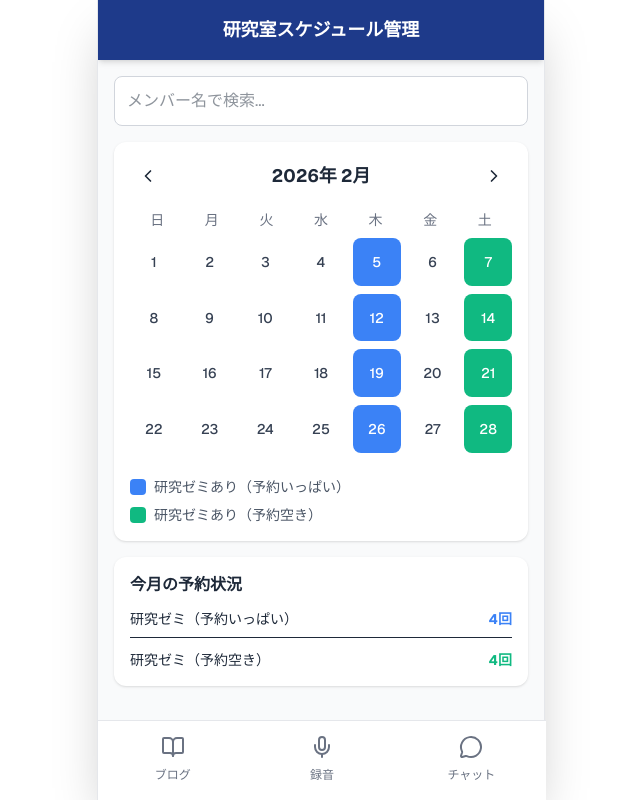
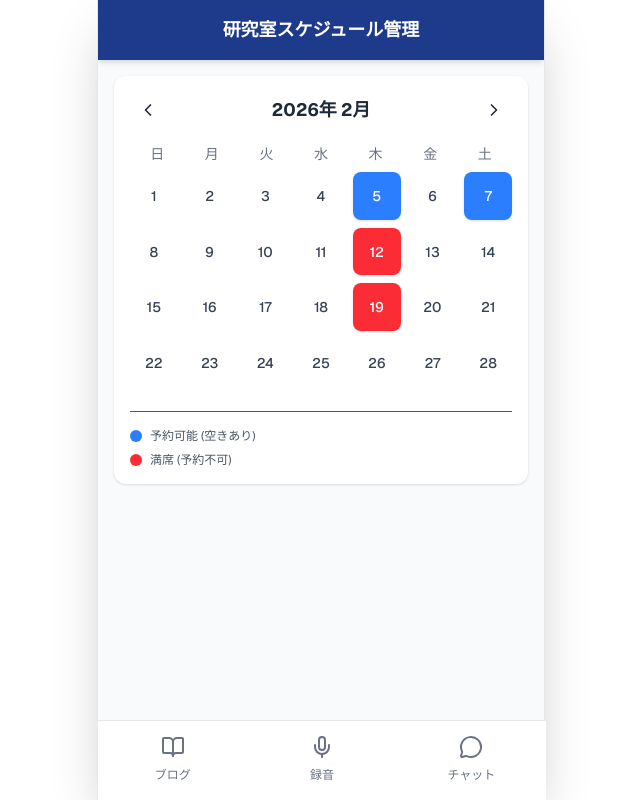
Before and after one commit to Mackey4869/ChatBot, a Next.js app in the folder frontend/: page / in a window 1280 px wide. Shown: the whole page, without its empty margins (319-959 px from the left). Built offline with nearby package versions, Linux system fonts and the light colour scheme.

Commit message:
追加で修正しました

```diff
--- a/frontend/app/page.tsx
+++ b/frontend/app/page.tsx
@@ -1,28 +1,102 @@
+"use client";
+
+import { useState } from "react";
 import MobileLayout from "@/components/layout/mobile-layout";
-import { ChevronLeft, ChevronRight } from "lucide-react";
+import { ChevronLeft, ChevronRight, X, Clock, CheckCircle, User } from "lucide-react";
+
+// --- 型定義 ---
+
+// 予約時の選択肢
+type ReservationStatus = "◎" | "○" | "△" | "×";
+
+// 1つのゼミ枠（1対1なので定員は常に1）
+type SeminarSlot = {
+  id: string;
+  time: string;      // 時間帯
+  title: string;     // ゼミ名
+  capacity: number;  // 定員 (基本1)
+  booked: number;    // 現在の予約数 (0か1)
+  tutor?: string;    // 担当者名（1on1なので相手を表示すると親切）
+};
+
+// 1日のデータ
+type DayData = {
+  slots: SeminarSlot[];
+};
+
+// --- モックデータ生成 (2026年2月) ---
+const MOCK_DB: { [day: number]: DayData } = {
+  // 2/5: 14:00は空き, 15:00は埋まっている
+  5: {
+    slots: [
+      { id: "s1", time: "14:00-15:00", title: "個別進捗報告", capacity: 1, booked: 0, tutor: "佐藤教授" },
+      { id: "s2", time: "15:00-16:00", title: "個別進捗報告", capacity: 1, booked: 1, tutor: "佐藤教授" },
+    ]
+  },
+  // 2/12: すべて埋まっている (満席)
+  12: {
+    slots: [
+      { id: "s3", time: "10:00-11:00", title: "論文指導", capacity: 1, booked: 1, tutor: "田中准教授" },
+      { id: "s4", time: "11:00-12:00", title: "論文指導", capacity: 1, booked: 1, tutor: "田中准教授" },
+    ]
+  },
+  // 2/19: すべて埋まっている (満席)
+  19: {
+    slots: [
+      { id: "s5", time: "13:00-14:00", title: "メンタリング", capacity: 1, booked: 1 },
+    ]
+  },
+  // 2/7: すべて空いている
+  7: {
+    slots: [
+      { id: "s6", time: "14:00-15:00", title: "研究相談", capacity: 1, booked: 0 },
+      { id: "s7", time: "15:00-16:00", title: "研究相談", capacity: 1, booked: 0 },
+    ]
+  },
+};
 
 export default function HomePage() {
-  // カレンダーのモックデータ (2026年2月)
+  const [selectedDate, setSelectedDate] = useState<number | null>(null);
+  const [userSelection, setUserSelection] = useState<{ [slotId: string]: ReservationStatus }>({});
+
   const days = Array.from({ length: 28 }, (_, i) => i + 1);
   const weekDays = ["日", "月", "火", "水", "木", "金", "土"];
 
-  // 状態のモック (full: 予約いっぱい, open: 予約空き)
-  const status: { [key: number]: "full" | "open" | null } = {
-    5: "full", 12: "full", 19: "full", 26: "full", // 水曜はいっぱい
-    7: "open", 14: "open", 21: "open", 28: "open", // 金曜は空き
+  // --- 色判定ロジック (1対1対応版) ---
+  const getDateStatusColor = (day: number) => {
+    const data = MOCK_DB[day];
+
+    // データがない日はグレー
+    if (!data || data.slots.length === 0) return "bg-transparent text-gray-700 hover:bg-gray-100";
+
+    // その日の全スロットを確認
+    // すべてのスロットが満席(booked >= capacity)なら「赤」
+    // ひとつでも空きがあれば「青」
+
+    const isAllFull = data.slots.every(slot => slot.booked >= slot.capacity);
+
+    if (isAllFull) {
+      return "bg-red-500 text-white shadow-sm hover:opacity-90"; // 満席
+    } else {
+      return "bg-blue-500 text-white shadow-sm hover:opacity-90"; // 空きあり
+    }
   };
+
+  // 予約選択のハンドラ
+  const handleSelection = (slotId: string, status: ReservationStatus) => {
+    setUserSelection(prev => ({
+      ...prev,
+      [slotId]: status
+    }));
+  };
+
+  const currentDayData = selectedDate ? MOCK_DB[selectedDate] : null;
 
   return (
     <MobileLayout title="研究室スケジュール管理">
       <div className="p-4 space-y-4">
-        {/* 検索バー */}
-        <input
-          type="text"
-          placeholder="メンバー名で検索..."
-          className="w-full p-3 rounded-lg border border-gray-300 bg-white focus:outline-none focus:ring-2 focus:ring-blue-500"
-        />
 
-        {/* カレンダーカード */}
+        {/* カレンダー */}
         <div className="bg-white rounded-xl shadow-sm p-4">
           <div className="flex items-center justify-between mb-4">
             <button className="p-2 hover:bg-gray-100 rounded-full"><ChevronLeft size={20} /></button>
@@ -30,67 +104,137 @@ export default function HomePage() {
             <button className="p-2 hover:bg-gray-100 rounded-full"><ChevronRight size={20} /></button>
           </div>
 
-          {/* 曜日ヘッダー */}
           <div className="grid grid-cols-7 text-center mb-2 text-gray-500 text-sm">
-            {weekDays.map((day) => (
-              <div key={day}>{day}</div>
+            {weekDays.map((day) => <div key={day}>{day}</div>)}
+          </div>
+
+          <div className="grid grid-cols-7 gap-2 text-center">
+            {days.map((day) => (
+              <button
+                key={day}
+                onClick={() => setSelectedDate(day)}
+                className={`aspect-square flex items-center justify-center rounded-lg text-sm font-medium transition-all ${getDateStatusColor(day)}`}
+              >
+                {day}
+              </button>
             ))}
           </div>
 
-          {/* 日付グリッド */}
-          <div className="grid grid-cols-7 gap-2 text-center">
-            {days.map((day) => {
-              const st = status[day];
-              let bgClass = "bg-transparent";
-              let textClass = "text-gray-700";
-
-              if (st === "full") {
-                bgClass = "bg-[#3b82f6]"; // Blue
-                textClass = "text-white";
-              } else if (st === "open") {
-                bgClass = "bg-[#10b981]"; // Green
-                textClass = "text-white";
-              }
-
-              return (
-                <div
-                  key={day}
-                  className={`aspect-square flex items-center justify-center rounded-lg text-sm font-medium ${bgClass} ${textClass}`}
-                >
-                  {day}
-                </div>
-              );
-            })}
-          </div>
-
           {/* 凡例 */}
-          <div className="mt-6 space-y-2 text-sm text-gray-600">
+          <div className="mt-6 space-y-2 text-xs text-gray-600 border-t pt-4">
             <div className="flex items-center gap-2">
-              <span className="w-4 h-4 rounded bg-[#3b82f6]"></span>
-              <span>研究ゼミあり（予約いっぱい）</span>
+              <span className="w-3 h-3 rounded-full bg-blue-500"></span>
+              <span>予約可能 (空きあり)</span>
             </div>
             <div className="flex items-center gap-2">
-              <span className="w-4 h-4 rounded bg-[#10b981]"></span>
-              <span>研究ゼミあり（予約空き）</span>
-            </div>
-          </div>
-        </div>
-
-        {/* 今月の予約状況サマリ */}
-        <div className="bg-white rounded-xl shadow-sm p-4">
-          <h3 className="font-bold mb-3">今月の予約状況</h3>
-          <div className="space-y-2 text-sm">
-            <div className="flex justify-between border-b pb-2">
-              <span>研究ゼミ（予約いっぱい）</span>
-              <span className="text-[#3b82f6] font-bold">4回</span>
-            </div>
-            <div className="flex justify-between pt-1">
-              <span>研究ゼミ（予約空き）</span>
-              <span className="text-[#10b981] font-bold">4回</span>
+              <span className="w-3 h-3 rounded-full bg-red-500"></span>
+              <span>満席 (予約不可)</span>
             </div>
           </div>
         </div>
       </div>
+
+      {/* --- 予約モーダル --- */}
+      {selectedDate && (
+        <div className="fixed inset-0 bg-black/50 z-[100] flex items-end sm:items-center justify-center animate-in fade-in duration-200">
+          <div className="bg-white w-full max-w-md rounded-t-2xl sm:rounded-2xl shadow-xl overflow-hidden flex flex-col max-h-[90vh]">
+
+            {/* ヘッダー */}
+            <div className="p-4 border-b flex justify-between items-center bg-gray-50">
+              <h3 className="font-bold text-lg flex items-center gap-2">
+                <Clock size={20} className="text-blue-600" />
+                2月{selectedDate}日の予約枠
+              </h3>
+              <button onClick={() => setSelectedDate(null)} className="p-2 hover:bg-gray-200 rounded-full">
+                <X size={20} />
+              </button>
+            </div>
+
+            {/* コンテンツ */}
+            <div className="p-4 overflow-y-auto">
+              {!currentDayData || currentDayData.slots.length === 0 ? (
+                <div className="text-center py-10 text-gray-400">
+                  <p>この日のゼミ予約枠はありません</p>
+                </div>
+              ) : (
+                <div className="space-y-6">
+                  {currentDayData.slots.map((slot) => {
+                    const isFull = slot.booked >= slot.capacity;
+
+                    return (
+                      <div key={slot.id} className={`border rounded-xl p-4 shadow-sm ${isFull ? "bg-gray-50 border-gray-200" : "bg-white border-blue-100"}`}>
+                        <div className="flex justify-between items-start mb-3">
+                          <div>
+                            <div className="flex items-center gap-2 mb-1">
+                                <span className="text-xs font-bold text-white bg-blue-600 px-2 py-0.5 rounded">{slot.time}</span>
+                                {slot.tutor && <span className="text-xs text-gray-500 flex items-center"><User size={12} className="mr-1"/>{slot.tutor}</span>}
+                            </div>
+                            <h4 className="font-bold text-lg text-gray-800">{slot.title}</h4>
+                          </div>
+
+                          {/* 1対1用のステータス表示 */}
+                          <div className="text-right">
+                            {isFull ? (
+                                <span className="px-3 py-1 bg-red-100 text-red-600 rounded-full text-xs font-bold border border-red-200">
+                                    満席
+                                </span>
+                            ) : (
+                                <span className="px-3 py-1 bg-green-100 text-green-600 rounded-full text-xs font-bold border border-green-200">
+                                    空き
+                                </span>
+                            )}
+                          </div>
+                        </div>
+
+                        {/* 予約入力記号選択 */}
+                        <div className="mt-4">
+                          <p className="text-xs text-gray-500 mb-2">
+                            {isFull ? "キャンセル待ちはできません" : "希望度を選択して予約:"}
+                          </p>
+                          <div className="grid grid-cols-4 gap-2">
+                            {(["◎", "○", "△", "×"] as ReservationStatus[]).map((mark) => (
+                              <button
+                                key={mark}
+                                disabled={isFull} // 満席ならボタンを押せない
+                                onClick={() => handleSelection(slot.id, mark)}
+                                className={`
+                                  py-2 rounded-lg font-bold text-lg border transition-all
+                                  ${userSelection[slot.id] === mark
+                                    ? "bg-blue-600 text-white border-blue-600 ring-2 ring-offset-1 ring-blue-600"
+                                    : "bg-white text-gray-600 border-gray-200 hover:bg-gray-50"}
+                                  ${isFull ? "opacity-20 cursor-not-allowed bg-gray-100" : ""}
+                                `}
+                              >
+                                {mark}
+                              </button>
+                            ))}
+                          </div>
+                        </div>
+                      </div>
+                    );
+                  })}
+                </div>
+              )}
+            </div>
+
+            {/* フッターアクション */}
+            {currentDayData && currentDayData.slots.length > 0 && (
+              <div className="p-4 border-t bg-gray-50">
+                <button
+                  className="w-full bg-[#1e3a8a] text-white font-bold py-3 rounded-xl hover:opacity-90 transition-opacity flex items-center justify-center gap-2"
+                  onClick={() => {
+                    alert(`予約を送信しました！\n${JSON.stringify(userSelection, null, 2)}`);
+                    setSelectedDate(null);
+                  }}
+                >
+                  <CheckCircle size={20} />
+                  予約を確定する
+                </button>
+              </div>
+            )}
+          </div>
+        </div>
+      )}
     </MobileLayout>
   );
 }
```
